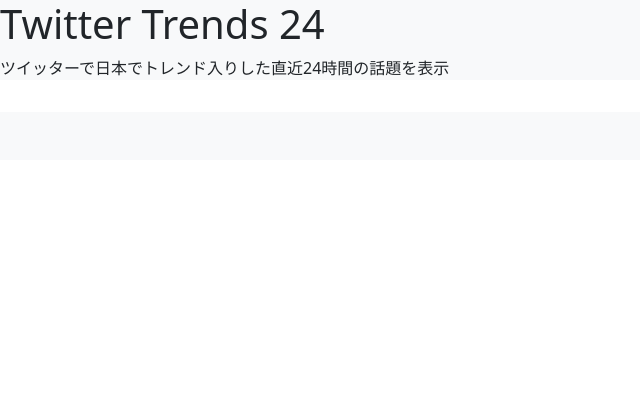
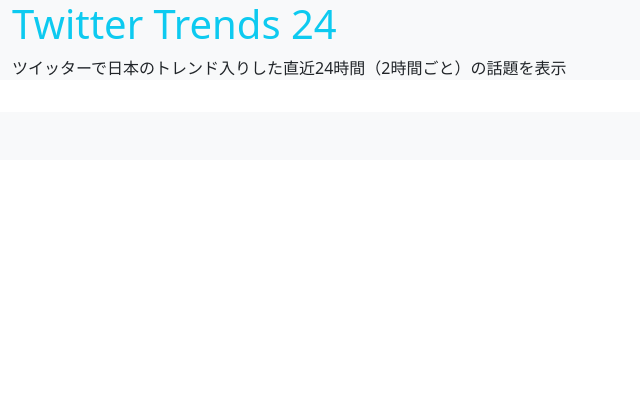
Before and after one commit to nakayu22/TwitterTrends-24, a Flask app: template templates/index.html in a window 1280 px wide. Shown: the top 420 px of the page, without its empty margins (0-640 px from the left). Run offline with Flask 2, Linux system fonts and the light colour scheme; the template is opened without the code that fills it, so the values that code supplies are empty; some libraries are stand-ins or nearby versions.

Commit message:
update index

```diff
--- a/clock.py
+++ b/clock.py
@@ -2,7 +2,12 @@
 from apscheduler.schedulers.blocking import BlockingScheduler
 
 
+def keep_alive():
+    print("keep_alive")
+
+
 sched = BlockingScheduler(timezone="Asia/Tokyo")
+sched.add_job(keep_alive, 'interval', minutes=25)
 sched.add_job(store_ttrends, 'cron', hour='0, 2, 4, 6, 8, 10, 12, 14, 16, 18, 20, 22')
 sched.add_job(delete_ttrends, 'cron', hour='23', day_of_week='fri')
 sched.start()
--- a/database.py
+++ b/database.py
@@ -14,9 +14,10 @@
 Token_Sec   = os.getenv("TOKEN_SEC")
 
 
+engine = create_engine('sqlite:///test.db')
 # DB_URI = os.getenv("DB_URI")
 # engine = create_engine(DB_URI)
-engine = create_engine(os.getenv('DATABASE_URL').replace('postgres', 'postgresql'))
+# engine = create_engine(os.getenv('DATABASE_URL').replace('postgres', 'postgresql'))
 db_session = scoped_session(sessionmaker(autocommit=False, autoflush=False, bind=engine))
 Base = declarative_base()
 Base.query = db_session.query_property()
--- a/static/css/index.css
+++ b/static/css/index.css
@@ -30,3 +30,5 @@
     margin: auto;
     text-align: center;
   }
+
+  .card-warpper{overflow-x: scroll;}
--- a/templates/index.html
+++ b/templates/index.html
@@ -2,18 +2,13 @@
 
 {% block content %}
 
-  <div class="container d-flex justify-content-center">
-    <div class="accordion" id="accordionPanels">
+  <div class="container-fluid">
+    <div class="card-warpper row flex-nowrap">
       {% for trend in trends %}
-      {% if loop.first %}
-      <div class="accordion-item">
-        <h2 class="accordion-header" id={{ "panelsStayOpen-heading" ~ loop.index }}>
-          <button class="accordion-button" type="button" data-bs-toggle="collapse" data-bs-target={{ "#panelsStayOpen-collapse" ~ loop.index }} aria-expanded="true" aria-controls={{ "panelsStayOpen-collapse" ~ loop.index }}>
-            {{ trend.date }}のトレンド
-          </button>
-        </h2>
-        <div id={{ "panelsStayOpen-collapse" ~ loop.index }} class="accordion-collapse collapse show" aria-labelledby={{ "panelsStayOpen-heading" ~ loop.index }}>
-          <div class="accordion-body">
+      <div class="col-sm-12 col-md-6 col-lg-3">
+        <div class="card">
+          <div class="card-body">
+            <h4 class="card-title">{{ trend.date }}</h4>
             <div class="list-group">
               {% for t in trend.topics %}
               <a href={{ t.url }} class="list-group-item list-group-item-action">{{ t.rank }}.　{{ t.topic }}</a>
@@ -22,24 +17,6 @@
           </div>
         </div>
       </div>
-      {% else %}
-      <div class="accordion-item">
-        <h2 class="accordion-header" id={{ "panelsStayOpen-heading" ~ loop.index }}>
-          <button class="accordion-button" type="button" data-bs-toggle="collapse" data-bs-target={{ "#panelsStayOpen-collapse" ~ loop.index }} aria-expanded="false" aria-controls={{ "panelsStayOpen-collapse" ~ loop.index }}>
-            {{ trend.date }}のトレンド
-          </button>
-        </h2>
-        <div id={{ "panelsStayOpen-collapse" ~ loop.index }} class="accordion-collapse collapse" aria-labelledby={{ "panelsStayOpen-heading" ~ loop.index }}>
-          <div class="accordion-body">
-            <div class="list-group">
-              {% for t in trend.topics %}
-              <a href={{ t.url }} class="list-group-item list-group-item-action">{{ t.rank }}.　{{ t.topic }}</a>
-              {% endfor %}
-            </div>
-          </div>
-        </div>
-      </div>
-      {% endif %}
       {% endfor %}
     </div>
   </div>
--- a/templates/index_base.html
+++ b/templates/index_base.html
@@ -18,9 +18,9 @@
 
 <body>
   <header>
-    <div class="contaier mb-3 bg-light">
-      <h1>Twitter Trends 24</h1>
-      <p>ツイッターで日本でトレンド入りした直近24時間の話題を表示</p>
+    <div class="container-fluid mb-3 bg-light">
+      <h1 class="text-info">Twitter Trends 24</h1>
+      <p>ツイッターで日本のトレンド入りした直近24時間（2時間ごと）の話題を表示</p>
     </div>
   </header>
 
@@ -31,8 +31,8 @@
 
   <div id="page_top"><a href="#"></a></div>
 
-  <footer class="footer mt-3 py-4 bg-light">
-    <div class="container">
+  <footer class="footer">
+    <div class="container-fluid mt-3 py-4 bg-light">
       <!-- <span class="text-muted">ここには固定フッタのコンテンツを配置。</span> -->
     </div>
   </footer>
```
